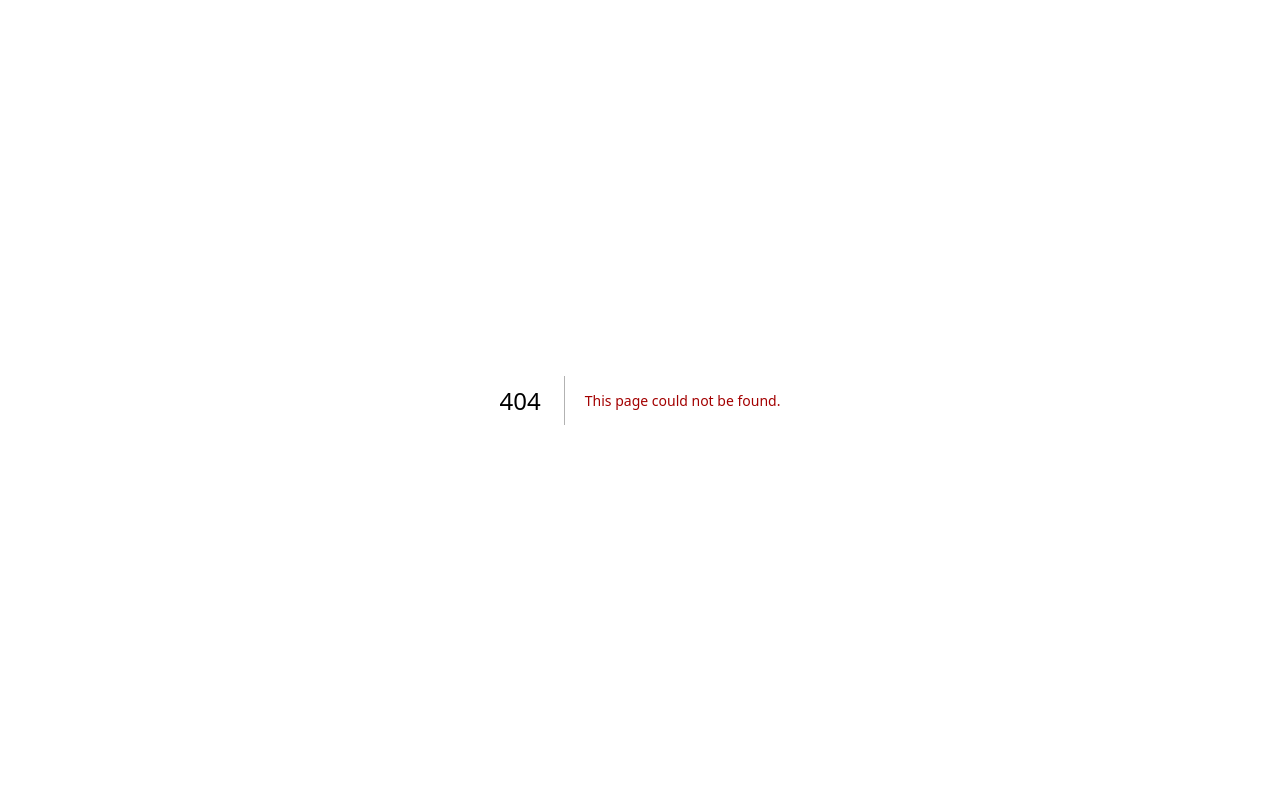
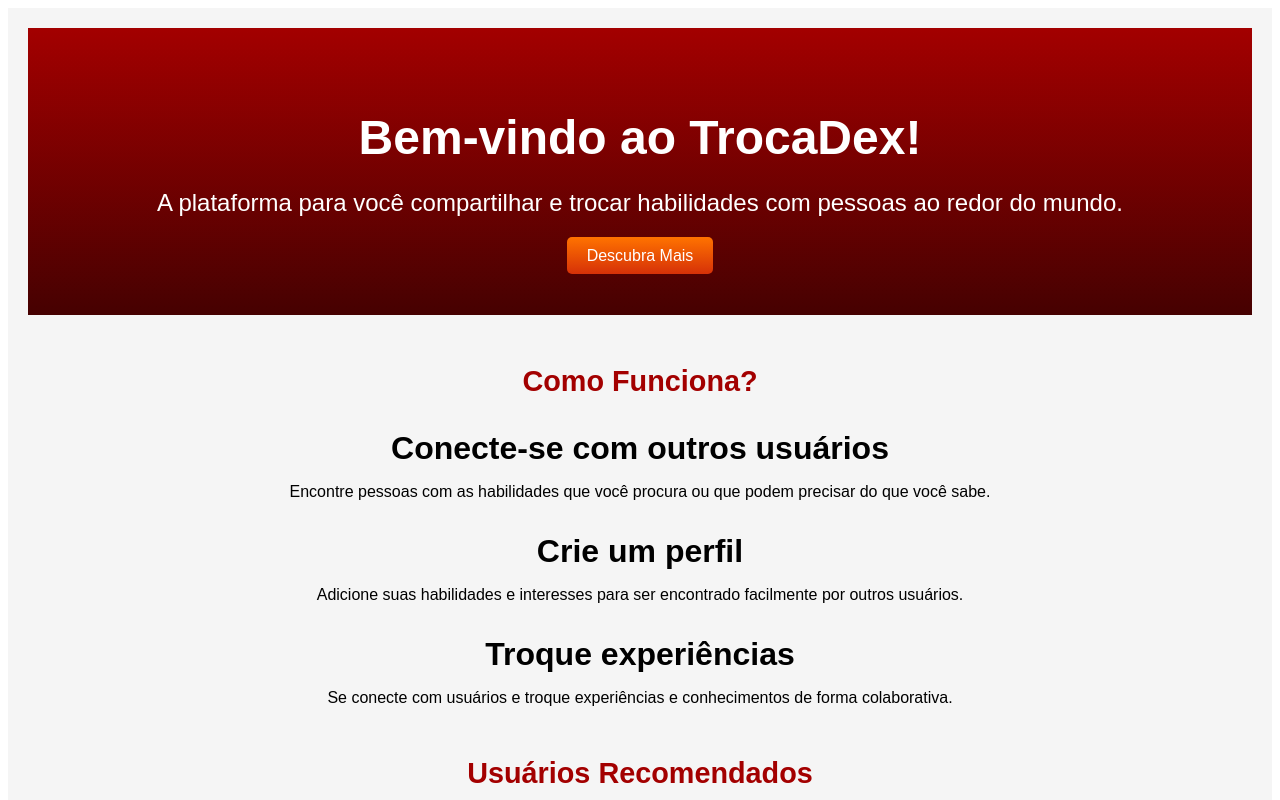
Before and after one commit to Br4yan-MB0/gitexemple, a Next.js app: page /inic in a window 1280 px wide. Before the commit this address had no page. Shown: the top 800 px of the page. Built offline with nearby package versions, Linux system fonts and the light colour scheme.

Commit message:
Corrections index

```diff
--- a/src/components/index.js
+++ b/src/components/index.js
@@ -2,7 +2,7 @@ import { useState } from 'react';
 import Link from 'next/link';
 import styles from '../styles/inic.module.css'; // Certifique-se de ter este arquivo CSS
 
-export default function Home() {
+function Home() {
   const [recommendedUsers, setRecommendedUsers] = useState([
     { name: 'João', skills: 'Database, Binary' },
     { name: 'Maria', skills: 'Python, Machine Learning' },
@@ -55,3 +55,5 @@ export default function Home() {
     </div>
   );
 }
+
+export default Home;
--- /dev/null
+++ b/src/pages/inic.js
@@ -0,0 +1,5 @@
+import Index from '../components/index';
+
+export default function inicPage() {
+  return <Index />;
+}
```
